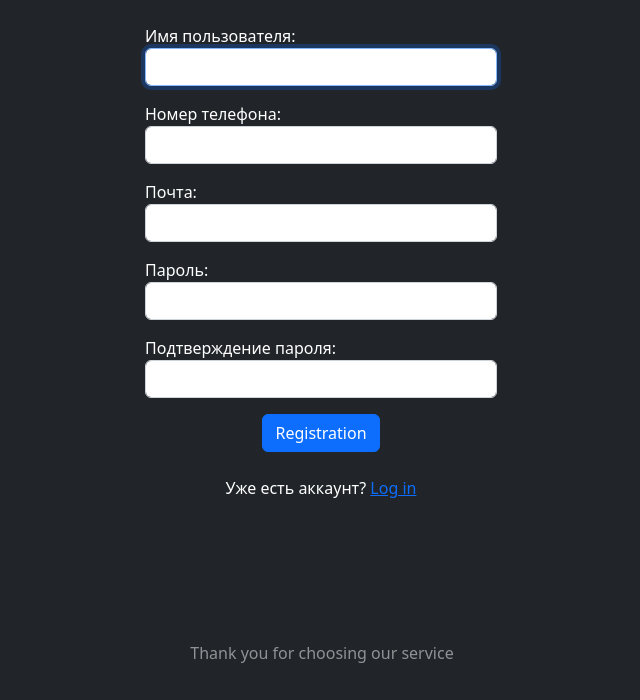
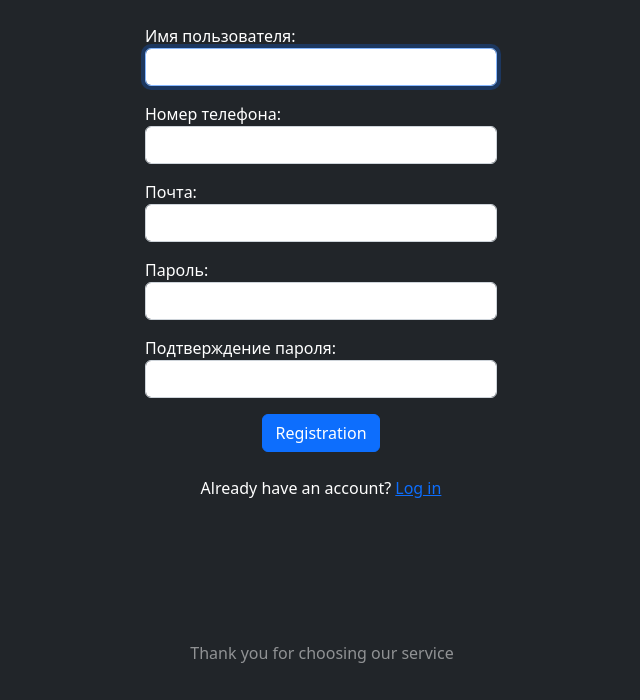
Before and after one commit to Carcajo/PythonLabs, a Django app: page /register/ in a window 1280 px wide. Shown: the part 59-759 px from the top of the page, without its empty margins (319-959 px from the left). Run offline with Django 4.2, Linux system fonts and the light colour scheme; data that the repository does not hold is empty; some libraries are stand-ins or nearby versions.

Commit message:
fix models

```diff
--- a/templates/gshop/register.html
+++ b/templates/gshop/register.html
@@ -16,7 +16,7 @@
                     </div>
                     <!-- Register buttons -->
                     <div class="text-center">
-                        <p>Уже есть аккаунт? <a href="{% url 'login' %}">Log in</a></p>
+                        <p>Already have an account? <a href="{% url 'login' %}">Log in</a></p>
 
                     </div>
                 </form>
```
